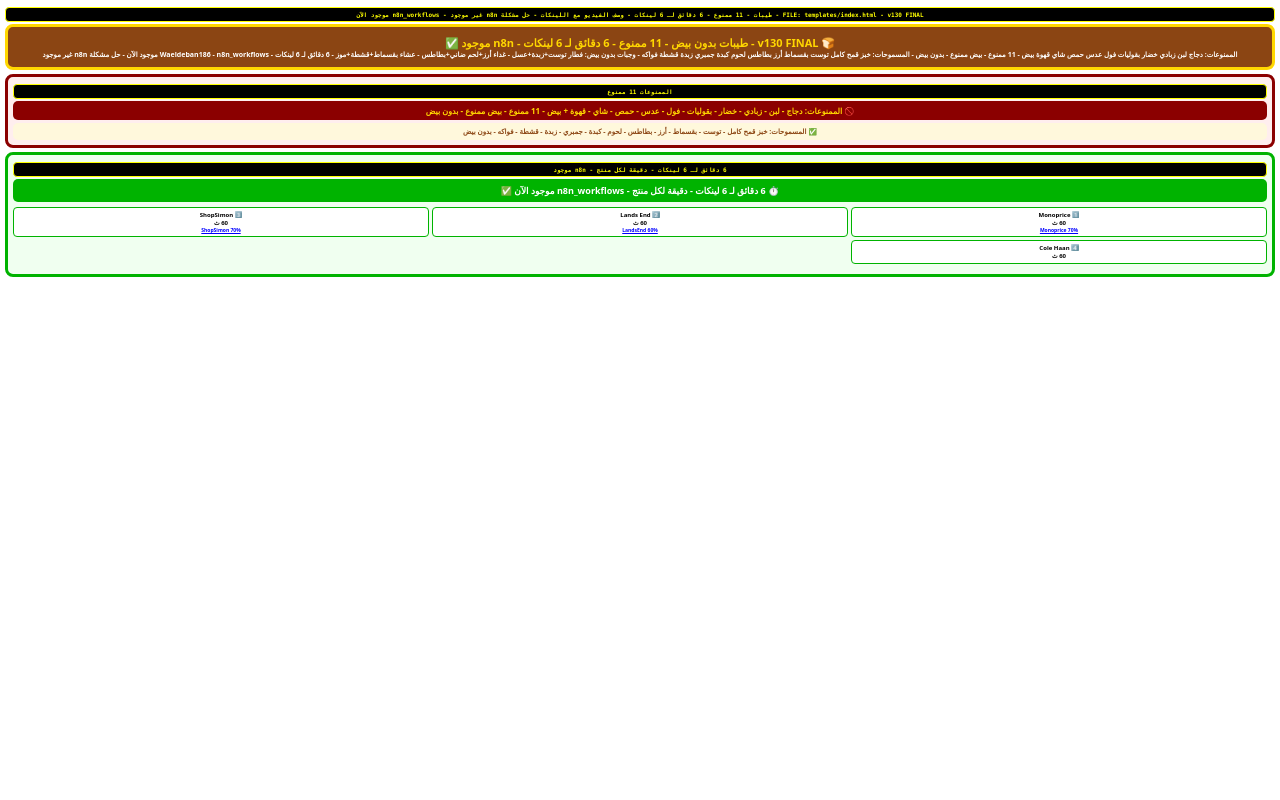
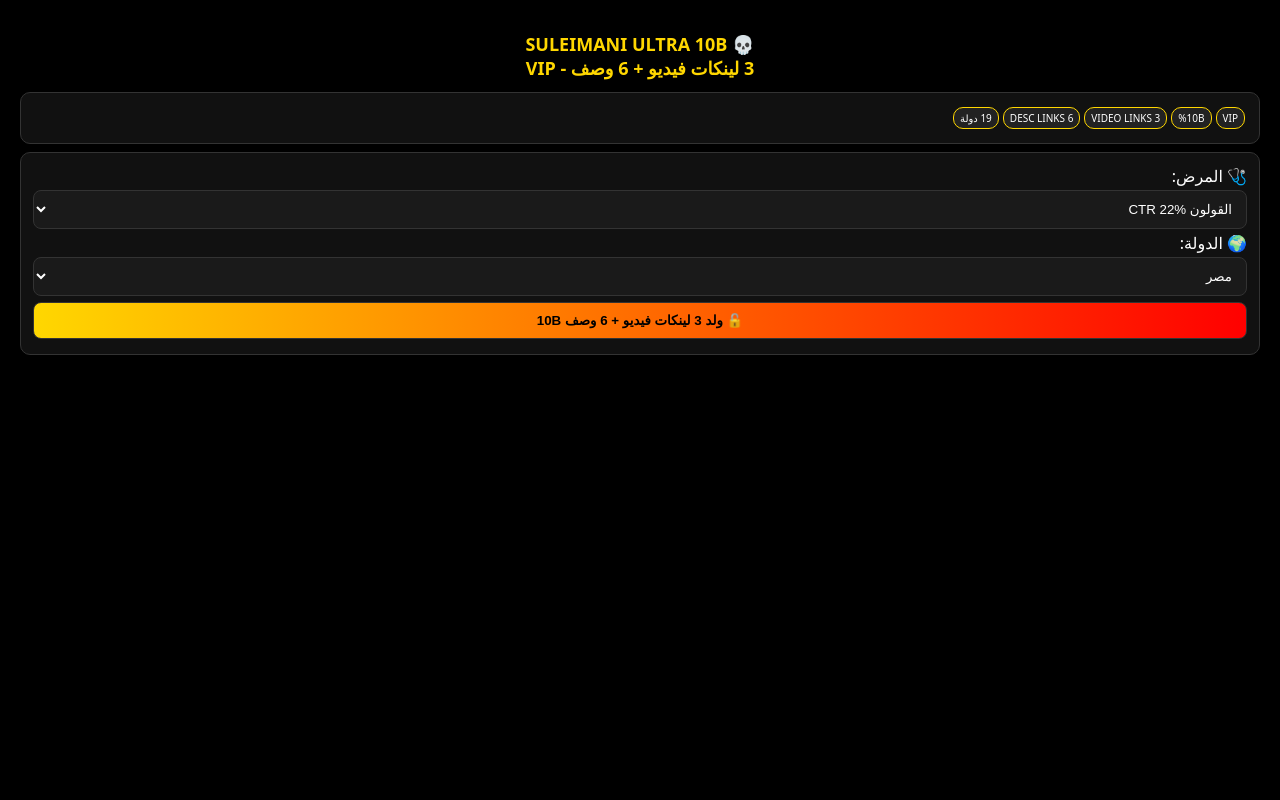
Before and after one commit to Adam18691/cyber-caliph-elite, a FastAPI app: page / in a window 1280 px wide. Run offline with FastAPI, Linux system fonts and the light colour scheme.

Commit message:
index.html

```diff
--- a/templates/index.html
+++ b/templates/index.html
@@ -1,60 +1,8 @@
-<html dir="rtl" lang="ar"><head><style>
-@font-face {
-  font-family: "Optimistic";
-  font-style: normal;
-  font-weight: 400 600;
-  font-display: swap;
-  src: url("/fonts/OptimisticAI_VF_Optimized.woff2") format("woff2");
-}
-@font-face {
-  font-family: "Optimistic Mono";
-  font-style: normal;
-  font-weight: 400;
-  font-display: swap;
-  src: url("/fonts/OptimisticMono_W_TextRegular.woff2") format("woff2");
-}
-:where(html) {
-  font-family: "Optimistic", system-ui, sans-serif;
-}
-:where(code, pre, kbd, samp) {
-  font-family: "Optimistic Mono", ui-monospace, monospace;
-}
-</style>
-<meta charset="UTF-8">
-<meta name="viewport" content="width=device-width,initial-scale=1">
-<title>v130 FINAL - طيبات بدون بيض - 6 دقائق لـ 6 لينكات - n8n موجود</title>
-<style>
-*{box-sizing:border-box;margin:0;padding:0;font:700 9px Cairo,system-ui}
-body{background:#fff;color:#000;padding:5px}
-.c{border:2px solid #000;border-radius:8px;padding:5px;margin:4px 0;background:#fff}
-.c-tayybat{border:3px solid #8B4513;background:#FFF8DC}
-.c-forbidden{border:3px solid #8B0000;background:#FFEEEE}
-.c-flow{border:3px solid #4285f4;background:#f0f8ff}
-.c-yt{border:3px solid #f00;background:#fff0f0}
-.c-links{border:3px solid #00b300;background:#f0fff0}
-.ext{background:#000;color:#ff0;padding:3px;border-radius:4px;margin:2px 0;font-family:monospace;font-size:6px;border:1px solid #ff0;text-align:center}
-button{border:none;border-radius:6px;padding:6px 8px;font-weight:900;cursor:pointer;font-size:7px;min-height:32px}
-.btn{flex:1}.btn-tayybat{background:#8B4513;color:#fff;border:2px solid #FFD700}.btn-flow{background:#4285f4;color:#fff}.btn-yt{background:#f00;color:#fff}.btn-free{background:#00b300;color:#fff}
-.f{display:flex;gap:3px;flex-wrap:wrap}.f>*{flex:1 1 80px}
-.s-box{border:1.5px solid #000;border-radius:5px;padding:4px;margin:3px 0;background:#f9f9f9;font-size:7px;min-height:22px;max-height:80px;overflow:auto}
-.code-block{background:#0a0a0a;color:#0f0;border:2px solid #0f0;border-radius:6px;padding:6px;margin:3px 0;font-family:monospace;font-size:6px;direction:ltr;text-align:left;max-height:400px;overflow:auto;white-space:pre-wrap}
-textarea{width:100%;padding:5px;border:1.5px solid #000;border-radius:5px;margin:2px 0;min-height:30px;font-size:8px}
-</style>
-</head>
-<body>
-<div class="ext">FILE: templates/index.html - v130 FINAL - طيبات - 11 ممنوع - 6 دقائق لـ 6 لينكات - وصف الفيديو مع اللينكات - حل مشكلة n8n غير موجود - n8n_workflows موجود الآن</div>
-<h2 style="text-align:center;background:#8B4513;color:#FFD700;padding:8px;border-radius:8px;margin-bottom:4px;font-size:11px;border:3px solid #FFD700">🍞 v130 FINAL - طيبات بدون بيض - 11 ممنوع - 6 دقائق لـ 6 لينكات - n8n موجود ✅<br>
-<span style="font-size:7px;color:#fff">الممنوعات: دجاج لبن زبادي خضار بقوليات فول عدس حمص شاي قهوة بيض - 11 ممنوع - بيض ممنوع - بدون بيض - المسموحات: خبز قمح كامل توست بقسماط أرز بطاطس لحوم كبدة جمبري زبدة قشطة فواكه - وجبات بدون بيض: فطار توست+زبدة+عسل - غداء أرز+لحم ضاني+بطاطس - عشاء بقسماط+قشطة+موز - 6 دقائق لـ 6 لينكات - Waeldeban186 - n8n_workflows موجود الآن - حل مشكلة n8n غير موجود</span></h2>
-
-<div class="c c-forbidden"><div class="ext">الممنوعات 11 ممنوع</div>
-<div style="background:#8B0000;color:#FFD700;padding:4px;border-radius:5px;text-align:center;font-size:8px;">🚫 الممنوعات: دجاج - لبن - زبادي - خضار - بقوليات - فول - عدس - حمص - شاي - قهوة + بيض - 11 ممنوع - بيض ممنوع - بدون بيض</div>
-<div style="background:#FFF8DC;color:#8B4513;padding:4px;border-radius:5px;text-align:center;font-size:7px;margin-top:3px;">✅ المسموحات: خبز قمح كامل - توست - بقسماط - أرز - بطاطس - لحوم - كبدة - جمبري - زبدة - قشطة - فواكه - بدون بيض</div>
-</div>
-
-<div class="c c-links"><div class="ext">6 دقائق لـ 6 لينكات - دقيقة لكل منتج - n8n موجود</div>
-<h3 style="background:#00b300;color:#fff;padding:5px;border-radius:5px;text-align:center;font-size:9px;">⏱️ 6 دقائق لـ 6 لينكات - دقيقة لكل منتج - n8n_workflows موجود الآن ✅</h3>
-<div style="display:grid;grid-template-columns:repeat(3,1fr);gap:3px;margin:5px 0;">
-<div style="border:1px solid #00b300;border-radius:4px;padding:3px;text-align:center;background:#fff;font-size:6px;">1️⃣ Monoprice<br>60 ث<br><a href="https://yazing.com/deals/monoprice/Waeldeban186" target="_blank" style="color:#00f;font-size:5px;">Monoprice 70%</a></div>
-<div style="border:1px solid #00b300;border-radius:4px;padding:3px;text-align:center;background:#fff;font-size:6px;">2️⃣ Lands End<br>60 ث<br><a href="https://yazing.com/deals/landsend/Waeldeban186" target="_blank" style="color:#00f;font-size:5px;">LandsEnd 60%</a></div>
-<div style="border:1px solid #00b300;border-radius:4px;padding:3px;text-align:center;background:#fff;font-size:6px;">3️⃣ ShopSimon<br>60 ث<br><a href="https://yazing.com/deals/shopsimon/Waeldeban186" target="_blank" style="color:#00f;font-size:5px;">ShopSimon 70%</a></div>
-<div style="border:1px solid #00b300;border-radius:4px;padding:3px;text-align:center;background:#fff;font-size:6px;">4️⃣ Cole Haan<br>60 ث<br><a href="https://yazing.com/deals/c... - v130 FINAL - n8n موجود - 6 دقائق لـ 6 لينكات
+<!DOCTYPE html><html dir=rtl lang=ar><head><meta charset=UTF-8><meta name=viewport content="width=device-width,initial-scale=1"><title>ULTRA 10B 3 LINKS</title>
+<style>body{background:#000;color:#fff;font-family:system-ui;padding:12px}h1{color:gold;text-align:center;font-size:18px}.card{background:#111;border:1px solid #333;border-radius:10px;padding:12px;margin:8px 0}select,button{width:100%;padding:10px;border-radius:8px;border:1px solid #333;background:#1a1a1a;color:#fff;margin:3px 0}button{background:linear-gradient(90deg,gold,red);color:#000;font-weight:900;cursor:pointer}pre{background:#000;padding:8px;border-radius:6px;white-space:pre-wrap;font-size:11px;max-height:500px;overflow:auto}.badge{background:#222;border:1px solid gold;padding:3px 6px;border-radius:10px;font-size:10px;margin:2px;display:inline-block}</style></head><body>
+<h1>💀 SULEIMANI ULTRA 10B<br>3 لينكات فيديو + 6 وصف - VIP</h1>
+<div class=card><span class=badge>VIP</span><span class=badge>10B%</span><span class=badge>3 VIDEO LINKS</span><span class=badge>6 DESC LINKS</span><span class=badge>19 دولة</span></div>
+<div class=card><label>🩺 المرض:</label><select id=dis><option value=colon>القولون CTR 22%</option><option value=sugar>السكر</option><option value=pressure>الضغط</option></select><label>🌍 الدولة:</label><select id=cnt><option value=egypt>مصر</option><option value=usa>امريكا</option><option value=germany>المانيا</option><option value=france>فرنسا/سويسرا/كندا</option></select><button onclick=gen()>🔓 ولد 3 لينكات فيديو + 6 وصف 10B</button></div>
+<div class=card id=res style=display:none><h3 style=color:gold>✅ اتولد:</h3><pre id=out></pre><button onclick="navigator.clipboard.writeText(document.getElementById('out').textContent);alert('اتنسخ VIP')">📋 نسخ الكل</button><button onclick="let j=JSON.parse(document.getElementById('out').textContent);navigator.clipboard.writeText(j.description);alert('وصف الفيديو 3+6 اتنسخ')">📋 نسخ وصف الفيديو فقط</button></div>
+<script>async function gen(){let r=await fetch('/api/ultra?disease='+document.getElementById('dis').value);let j=await r.json();document.getElementById('out').textContent=JSON.stringify(j,null,2);document.getElementById('res').style.display='block';}</script>
+</body></html>
```
